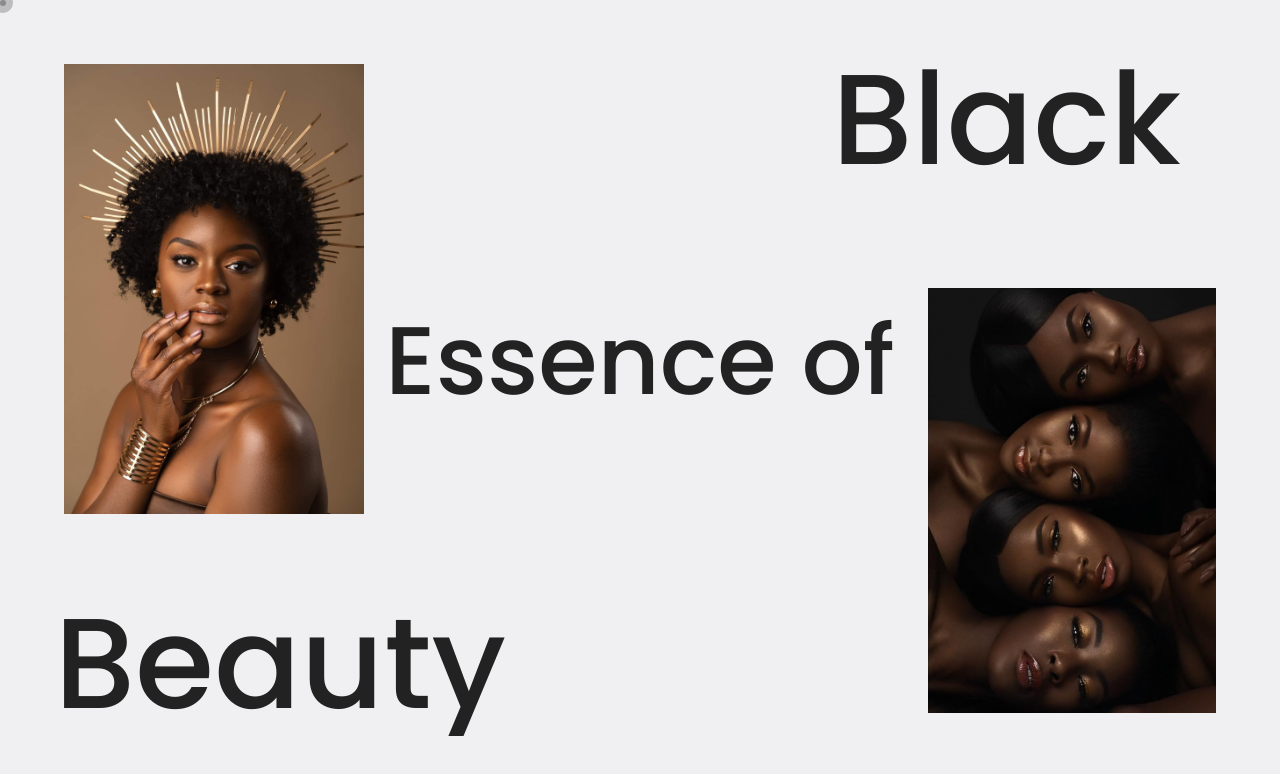
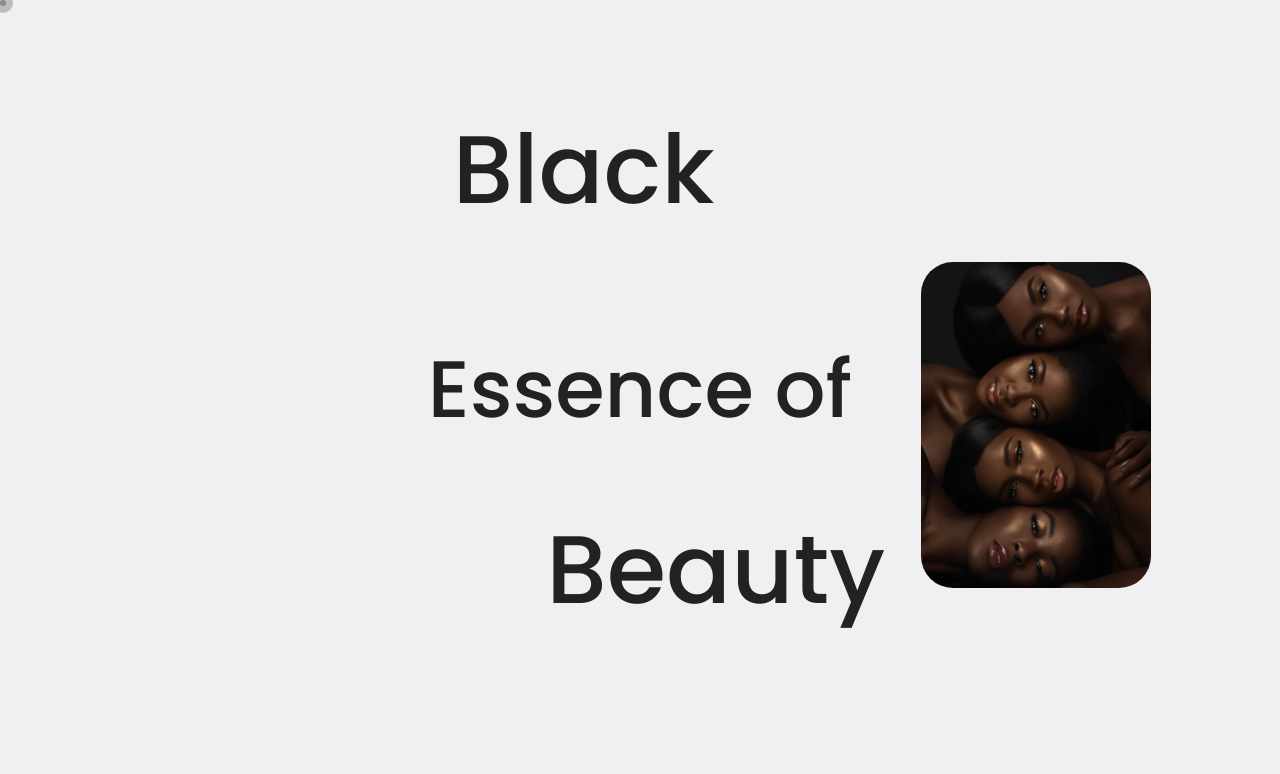
Before and after one commit to thatFemicode/Black-Women, a React (Create React App) app: page / in a window 1280 px wide. Shown: the top 774 px of the page. Built offline with nearby package versions, Linux system fonts and the light colour scheme.

Commit message:
banner styling tiring

```diff
--- a/src/Components/Banner/BannerStyled.js
+++ b/src/Components/Banner/BannerStyled.js
@@ -2,92 +2,261 @@ import styled from 'styled-components';
 
 export const BannerStyled = styled.section`
   height: 100%;
+  overflow: hidden;
   width: 100%;
   opacity: 0;
-  padding: 3rem;
-  overflow-x: hidden;
-  height: 100vh;
-
-  /* overflow: hidden; */
-  display: flex;
-  flex-direction: column;
-  flex: 1 1 0%;
+  padding: 1rem 3rem;
+  padding-top: 2rem;
+  @media (max-width: ${({ theme }) => theme.nav}) {
+    padding-left: 2rem;
+    padding-right: 2rem;
+  }
+  @media (max-width: ${({ theme }) => theme.desktop}) {
+    padding-left: 1.5rem;
+    padding-right: 1.5rem;
+  }
+  @media (max-width: ${({ theme }) => theme.min}) {
+    padding-left: 1rem;
+    padding-right: 1rem;
+  }
 
   .banner-main {
     display: grid;
     height: 100%;
     width: 100%;
-    padding: 16px;
-    overflow: hidden;
+    padding: 30px;
+    overflow: auto;
+    /* @media screen and (min-height: 1000px) and (max-height: 1366px) and (max-width: 1024px) {
+      height: 90vh;
+    } */
     &-inner {
       overflow: hidden;
       width: 100%;
-      height: 100%;
+      height: 100vh;
       grid-area: 1/1;
       display: grid;
       justify-content: center;
       grid-template-columns: repeat(12, 1fr);
       grid-template-rows: repeat(12, 1fr);
+      @media (max-width: ${({ theme }) => theme.desktop}) {
+        grid-template-columns: repeat(6, 1fr);
+        grid-template-rows: repeat(6, 1fr);
+      }
       /* grid-template-columns: 1fr repeat(12, minmax(auto, 4.2rem)) 1fr; */
       /* grid-template-rows: repeat(12, 8.33333%); */
       /* grid-template-rows: max-content; */
       /* grid-auto-flow: row dense; */
 
       .text {
-        grid-column: 9/11;
-        grid-row: 1 / 3;
-        text-align: left;
+        width: 100%;
+        height: 100%;
+        grid-column: 5/13;
+        /* overflow: hidden; */
+        grid-row: 2 / 4;
+        /* text-align: left; */
+
+        @media (max-width: ${({ theme }) => theme.dont}) {
+          grid-column: 6/13;
+        }
+        @media screen and (min-height: 1000px) and (max-height: 1366px) and (max-width: 1024px) {
+          grid-row: 2/5;
+          grid-column: 6/12;
+          width: 100%;
+          height: 100%;
+        }
+        @media (max-width: ${({ theme }) => theme.nav}) {
+          grid-column: 7/13;
+        }
+        @media (max-width: ${({ theme }) => theme.desktop}) {
+          grid-column: 4/7;
+          grid-row: 2/7;
+        }
+        @media screen and (min-height: 1000px) and (max-height: 1024px) and (max-width: 768px) {
+          grid-column: 4/7;
+          grid-row: 2/7;
+        }
 
         p {
-          margin-top: -2.5rem;
-          font-size: 8rem;
+          margin-top: -2rem;
+          /* margin-left: -1rem; */
+          font-size: 6rem;
           color: #222;
+
+          @media (max-width: ${({ theme }) => theme.kobe}) {
+            font-size: 5rem;
+          }
+          @media (max-width: ${({ theme }) => theme.dont}) {
+            font-size: 4.5rem;
+          }
+          @media (max-width: ${({ theme }) => theme.nav}) {
+            font-size: 4rem;
+          }
+          @media (max-width: ${({ theme }) => theme.desktop}) {
+            font-size: 3.5rem;
+          }
+          @media screen and (min-height: 1000px) and (max-height: 1366px) and (max-width: 1024px) {
+            font-size: 11vw;
+          }
         }
       }
       .text2 {
-        grid-column: 3/13;
-        grid-row: 5 / 10;
+        width: 100%;
+        height: 100%;
+        grid-column: 1/13;
+        grid-row: 5/8;
         text-align: center;
         position: relative;
+        @media (max-width: ${({ theme }) => theme.dont}) {
+          grid-column: 4/13;
+        }
+        @media screen and (min-height: 1000px) and (max-height: 1366px) and (max-width: 1024px) {
+          grid-row: 6/8;
+        }
+        @media (max-width: ${({ theme }) => theme.nav}) {
+          grid-column: 5/13;
+          grid-row: 5/8;
+        }
+        @media (max-width: ${({ theme }) => theme.desktop}) {
+        }
+        @media screen and (min-height: 1000px) and (max-height: 1024px) and (max-width: 768px) {
+          grid-column: 2/7;
+          grid-row: 3/6;
+        }
+
+        /* overflow: hidden; */
+        p {
+          /* margin-top: -2.8rem; */
+          /* margin-left: 3rem; */
+          width: 100%;
+          height: 100%;
+          font-size: 5rem;
+          color: #222;
+          @media (max-width: ${({ theme }) => theme.kobe}) {
+            font-size: 4.5rem;
+          }
+          @media (max-width: ${({ theme }) => theme.dont}) {
+            font-size: 4rem;
+            /* margin-top: -2rem; */
+          }
+
+          @media (max-width: ${({ theme }) => theme.nav}) {
+            font-size: 3.5rem;
+          }
+          @media (max-width: ${({ theme }) => theme.desktop}) {
+            /* margin-top: -4rem; */
+            font-size: 3rem;
+          }
+          @media screen and (min-height: 1000px) and (max-height: 1366px) and (max-width: 1024px) {
+            font-size: 10vw;
+          }
+        }
+      }
+      .text3 {
+        width: 100%;
+        height: 100%;
+        grid-column: 6/9;
+        grid-row: 8 / 13;
+        /* text-align: left; */
+        position: relative;
+        @media (max-width: ${({ theme }) => theme.pics}) {
+          grid-row: 8/12;
+        }
+        @media (max-width: ${({ theme }) => theme.dont}) {
+          grid-column: 4/13;
+        }
+        @media screen and (min-height: 1000px) and (max-height: 1366px) and (max-width: 1024px) {
+          grid-row: 10/13;
+          grid-column: 1/13;
+        }
+        @media (max-width: ${({ theme }) => theme.nav}) {
+          grid-column: 3/13;
+        }
+        @media (max-width: ${({ theme }) => theme.desktop}) {
+          grid-column: 1/6;
+          grid-row: 4/6;
+        }
+        @media screen and (min-height: 1000px) and (max-height: 1024px) and (max-width: 768px) {
+          grid-column: 1/6;
+          grid-row: 4/6;
+        }
+        @media (max-width: ${({ theme }) => theme.make}) {
+          grid-column: 3/13;
+        }
 
         p {
           /* margin-top: -3.8rem; */
-          /* margin-left: 3rem; */
+          /* margin-left: -0.6rem; */
+          margin-top: -2rem;
           font-size: 6rem;
           color: #222;
-          position: absolute;
-          left: 40%;
-          transform: translateX(-50%);
-        }
-      }
-      .text3 {
-        grid-column: 1/6;
-        grid-row: 10 / 12;
-        text-align: left;
-        position: relative;
+          @media (max-width: ${({ theme }) => theme.kobe}) {
+            font-size: 5rem;
+          }
+          @media (max-width: ${({ theme }) => theme.dont}) {
+            font-size: 4.5rem;
+          }
 
-        p {
-          /* margin-top: -3.8rem; */
-          margin-left: -0.6rem;
-          font-size: 8rem;
-          color: #222;
+          @media (max-width: ${({ theme }) => theme.mind}) {
+            margin-top: 0;
+          }
+          @media (max-width: ${({ theme }) => theme.nav}) {
+            font-size: 4rem;
+          }
+          @media (max-width: ${({ theme }) => theme.desktop}) {
+            font-size: 3.5rem;
+          }
+
+          @media screen and (min-height: 1000px) and (max-height: 1366px) and (max-width: 1024px) {
+            font-size: 11vw;
+          }
         }
       }
       .texting {
         position: relative;
         height: 100%;
+        width: 100%;
         grid-column: 1/4;
-        grid-row: 1/4;
-        /* opacity: 0; */
-        /* overflow: hidden; */
+        grid-row: 1/9;
+        transition: all 0.5s ease-in-out;
+
+        /* @media screen and (min-height: 100px) and (max-height: 600px) and (max-width: 1024px) {
+          grid-row: 1/9;
+        } */
+        @media (max-width: ${({ theme }) => theme.dont}) {
+          grid-row: 1/9;
+          grid-column: 1/5;
+        }
+        @media screen and (min-height: 1000px) and (max-height: 1366px) and (max-width: 1024px) {
+          grid-row: 1/6;
+          grid-column: 1/6;
+          width: 100%;
+          height: 100%;
+        }
+        @media (max-width: ${({ theme }) => theme.nav}) {
+          grid-column: 1/5;
+          grid-row: 1/9;
+        }
+        @media (max-width: ${({ theme }) => theme.desktop}) {
+          grid-column: 1/3;
+          grid-row: 1/4;
+        }
+        @media screen and (min-height: 1000px) and (max-height: 1024px) and (max-width: 768px) {
+          grid-column: 1/3;
+          grid-row: 1/3;
+        }
+        @media (max-width: ${({ theme }) => theme.mobil}) {
+          grid-column: 1/3;
+          grid-row: 1/4;
+        }
 
         .img {
-          width: 300px;
+          width: 100%;
           height: 100%;
           position: relative;
-          /* overflow: hidden; */
+          overflow: hidden;
           transform-origin: top;
           height: 100%;
+
           /* height: 400px; */
           /* background-color: #fff; */
           /* height: 100px; */
@@ -98,7 +267,12 @@ export const BannerStyled = styled.section`
           background-repeat: no-repeat; */
 
           img {
+            border-radius: 2rem;
             width: 100%;
+            @media (max-width: ${({ theme }) => theme.pics}) {
+              width: 230px;
+            }
+
             /* height: 100%; */
           }
         }
@@ -107,23 +281,64 @@ export const BannerStyled = styled.section`
         position: relative;
         height: 100%;
         width: 100%;
+        /* overflow: hidden; */
         grid-column: 10/13;
-        grid-row: 5/8;
+        grid-row: 4/13;
+        @media (max-width: ${({ theme }) => theme.mind}) {
+          grid-row: 6/13;
+        }
+        @media screen and (min-height: 100px) and (max-height: 600px) and (max-width: 1024px) {
+          grid-row: 5/13;
+        }
+        @media (max-width: ${({ theme }) => theme.dont}) {
+          grid-row: 7/13;
+          grid-column: 9/13;
+        }
+        @media screen and (min-height: 1000px) and (max-height: 1366px) and (max-width: 1024px) {
+          grid-row: 8/13;
+          grid-column: 8/13;
+          width: 100%;
+          height: 100%;
+        }
+        @media (max-width: ${({ theme }) => theme.nav}) {
+          grid-column: 9/13;
+          grid-row: 7/13;
+        }
+        @media (max-width: ${({ theme }) => theme.desktop}) {
+          grid-row: 4/7;
+          grid-column: 5/7;
+        }
+        @media screen and (min-height: 1000px) and (max-height: 1024px) and (max-width: 768px) {
+          grid-row: 4/7;
+          grid-column: 5/7;
+        }
+        @media screen and (min-height: 1000px) and (max-height: 1024px) and (max-width: 768px) {
+          grid-row: 4/7;
+          width: 100%;
+          height: 100%;
+        }
+        @media (max-width: ${({ theme }) => theme.mobil}) {
+          grid-column: 3/6;
+          grid-row: 2/4;
+        }
 
         .img {
-          width: 300px;
+          width: 100%;
           height: 100%;
           transform-origin: bottom;
           height: 100%;
-          /* overflow: hidden; */
-
-          /* width: 250px;
-          height: 400px; */
-          /* height: 100%; */
+          @media (max-width: ${({ theme }) => theme.kobe}) {
+            width: 100%;
+          }
           img {
+            border-radius: 2rem;
             width: 100%;
-            /* width: 100%;
-            height: 100%; */
+            @media (max-width: ${({ theme }) => theme.pics}) {
+              width: 230px;
+            }
+            @media screen and (min-height: 1000px) and (max-height: 1366px) and (max-width: 1024px) {
+              width: 100%;
+            }
           }
         }
       }
--- a/src/Styling/Layout/Layout.js
+++ b/src/Styling/Layout/Layout.js
@@ -9,10 +9,6 @@ export const OuterLayout = styled.section`
   margin: 0 auto;
   position: relative;
   /* padding: 3rem 2rem; */
-  @media (max-width: ${({ theme }) => theme.mins}) {
-    max-width: 1200px;
-    width: 100%;
-  }
   @media (max-width: ${({ theme }) => theme.mind}) {
     /* max-width: 900px; */
     width: 100%;
--- a/src/Styling/theme.js
+++ b/src/Styling/theme.js
@@ -1,39 +1,40 @@
 export const theme = {
   colors: {
-    header: "#ebfbff",
-    body: "#fff",
-    footer: "#003333",
+    header: '#ebfbff',
+    body: '#fff',
+    footer: '#003333',
   },
-  adapt: "399px",
-  se: "330px",
-  vSmall: "290px",
-  teams: "350px",
-  teamd: "360px",
-  foot: "375px",
-  max: "415px",
-  mobil: "430px",
-  blogNav: "610px",
-  images: "680px",
-  text: "810px",
-  nav: "800px",
-  min: "520px",
-  make: "548px",
-  image: "900px",
-  mobile: "500px",
-  desktop: "769px",
-  desk: "700px",
-  player: "751px",
-  dont: "1020px",
-  service: "900px",
-  balls: "930px",
-  post: "940px",
-  hero: "992px",
-  kobe: "1200px",
-  mind: "1100px",
-  mins: "1400px",
-  minsx: "1280px",
-  minss: "1500px",
-  team: "1700px",
-  auth: "1800px",
-  img: "1201px",
+  adapt: '399px',
+  se: '330px',
+  vSmall: '290px',
+  teams: '350px',
+  teamd: '360px',
+  foot: '375px',
+  max: '415px',
+  mobil: '430px',
+  blogNav: '610px',
+  images: '680px',
+  text: '810px',
+  nav: '800px',
+  min: '520px',
+  make: '548px',
+  image: '900px',
+  mobile: '500px',
+  desktop: '769px',
+  desk: '700px',
+  player: '751px',
+  dont: '1020px',
+  service: '900px',
+  balls: '930px',
+  post: '940px',
+  hero: '992px',
+  kobe: '1200px',
+  pics: '1300px',
+  mind: '1100px',
+  mins: '1400px',
+  minsx: '1280px',
+  minss: '1500px',
+  team: '1700px',
+  auth: '1800px',
+  img: '1201px',
 };
```
